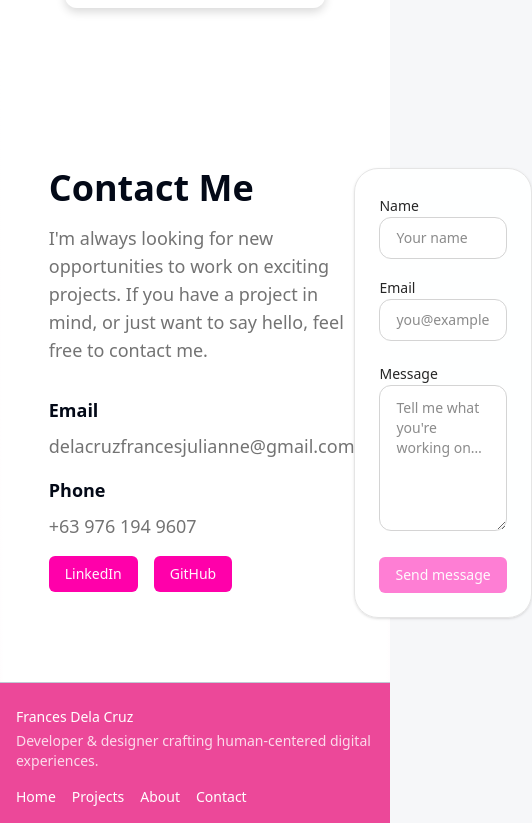
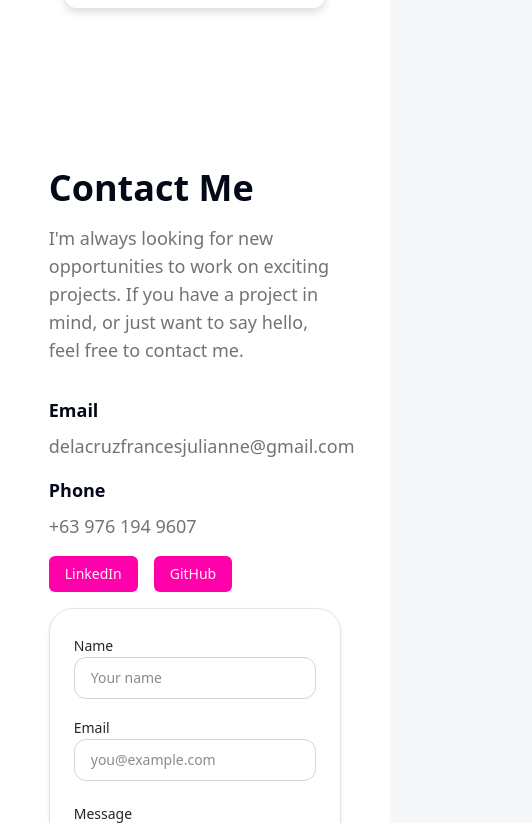
Before and after one commit to frncs-dc/portfolio, a Next.js app: page / in a window 390 px wide. Shown: the part 9361-10184 px from the top of the page, 532 px wide, since content can reach past the window. Built offline with nearby package versions, Linux system fonts and the light colour scheme.

Commit message:
feat: contact section now mobile responsive

```diff
--- a/src/components/contactMe.js
+++ b/src/components/contactMe.js
@@ -5,7 +5,10 @@ import { Button } from "@/components/ui/button";
 
 export default function ContactMe() {
     return (
-        <section id="contact" className="relative z-10 py-16 flex flex-row">
+        <section
+            id="contact"
+            className="relative z-10 py-16 flex flex-col lg:flex-row"
+        >
             <div className="flex-1 flex flex-col gap-4">
                 <div className="text-4xl font-bold w-full">Contact Me</div>
                 <p className="text-lg text-neutral-500 mb-4">
@@ -57,7 +60,7 @@ export default function ContactMe() {
 
             <div
                 className="flex-1 max-w-2xl rounded-3xl
-            bg-white/95 border border-neutral-200 shadow-sm p-6 md:p-10"
+            bg-white/95 border border-neutral-200 shadow-sm p-6 md:p-10 mt-4 lg:mt-0"
             >
                 <ContactForm />
             </div>
```
